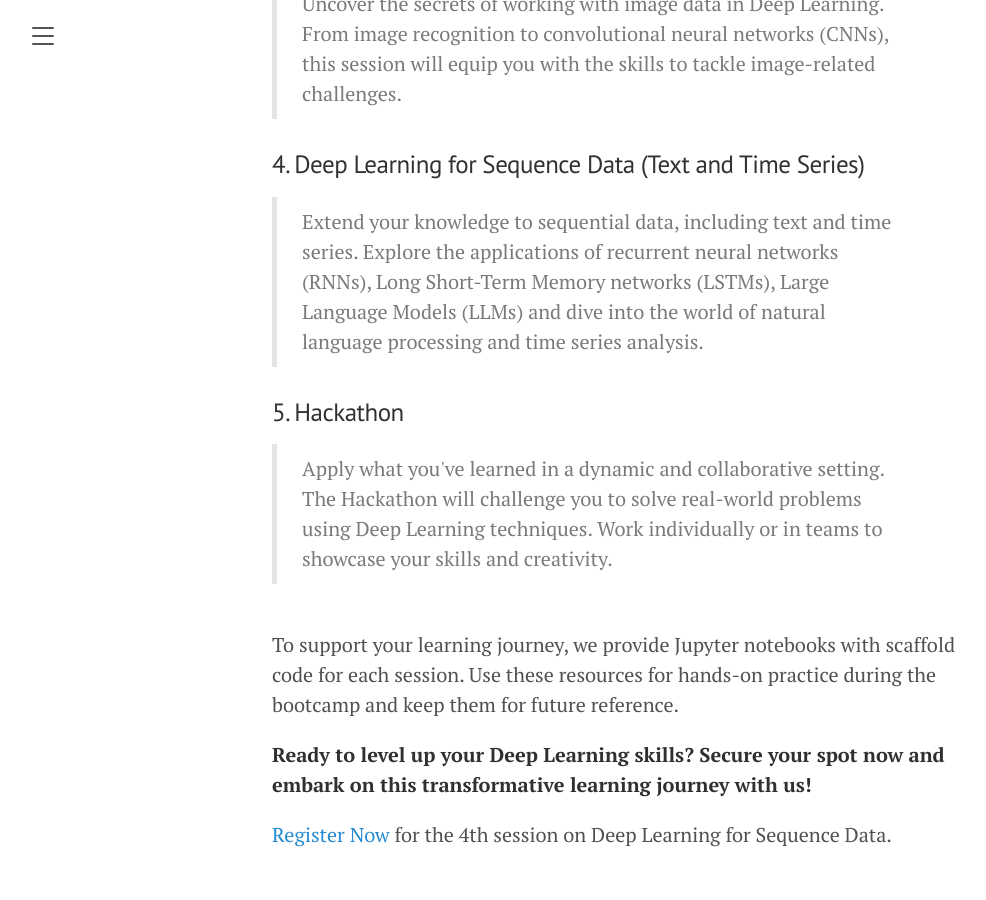
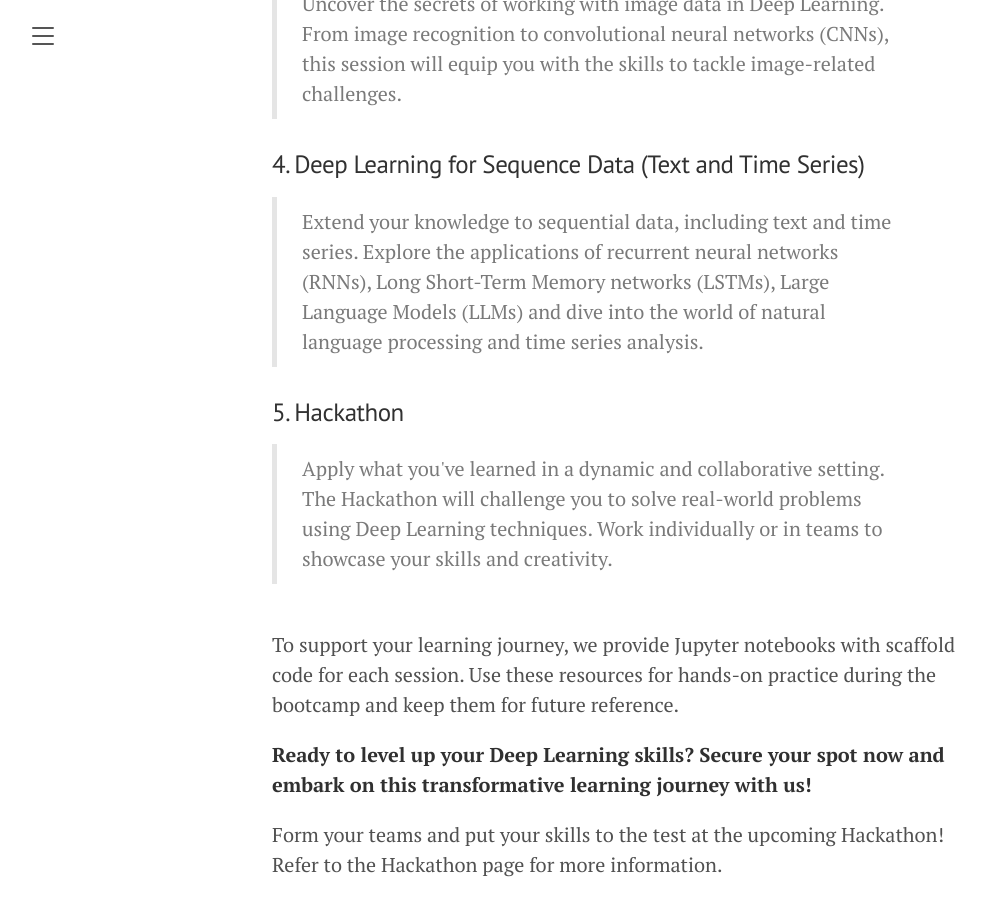
Before and after one commit to m-yuhas/deep-learning-2024, a Jekyll site: the page built from index.html, in a window 1280 px wide and 900 px high, scrolled down 1062 px. Shown: the whole window, without its empty margins (8-994 px from the left). Built offline with Jekyll 4.4.1, drawn with Linux system fonts in a browser that asks for light colours; the list of posts is cut into pages by our own code; before the commit the page ends 1932 px from its top, so only the background shows below that.

Commit message:
Removed registration urls

```diff
--- a/index.html
+++ b/index.html
@@ -31,8 +31,9 @@ title: Home
 
 <p><strong>Ready to level up your Deep Learning skills? Secure your spot now and embark on this transformative learning journey with us!</strong></p>
 
-<p><a href="https://wis.ntu.edu.sg/pls/webexe88/REGISTER_NTU.REGISTER?EVENT_ID=OA23100222074811">Register Now</a> for the 4th session on Deep Learning for Sequence Data.</p>
+<!-- <p><a href="https://wis.ntu.edu.sg/pls/webexe88/REGISTER_NTU.REGISTER?EVENT_ID=OA23100222074811">Register Now</a> for the 4th session on Deep Learning for Sequence Data.</p> -->
 
+<p>Form your teams and put your skills to the test at the upcoming Hackathon! Refer to the Hackathon page for more information. </p>
 
 <!--<div class="posts">-->
 <!--  {% for post in paginator.posts %}-->
```
